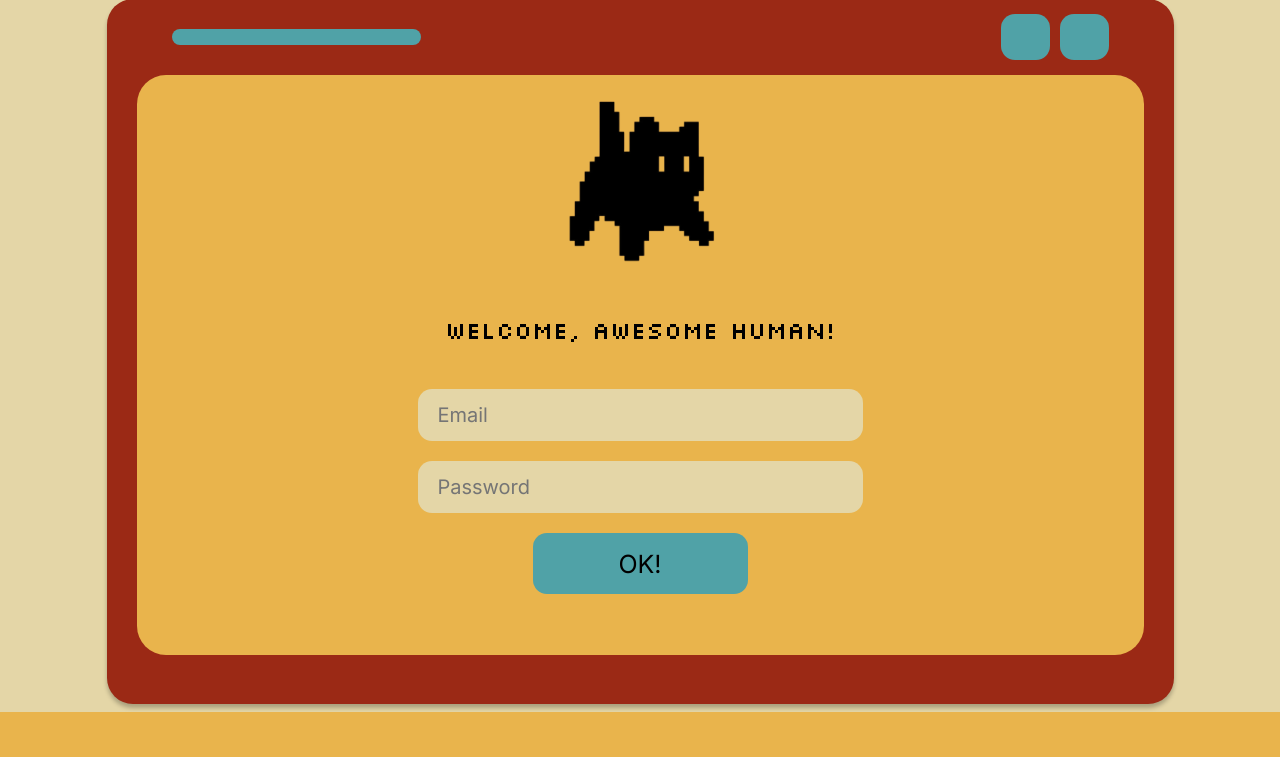
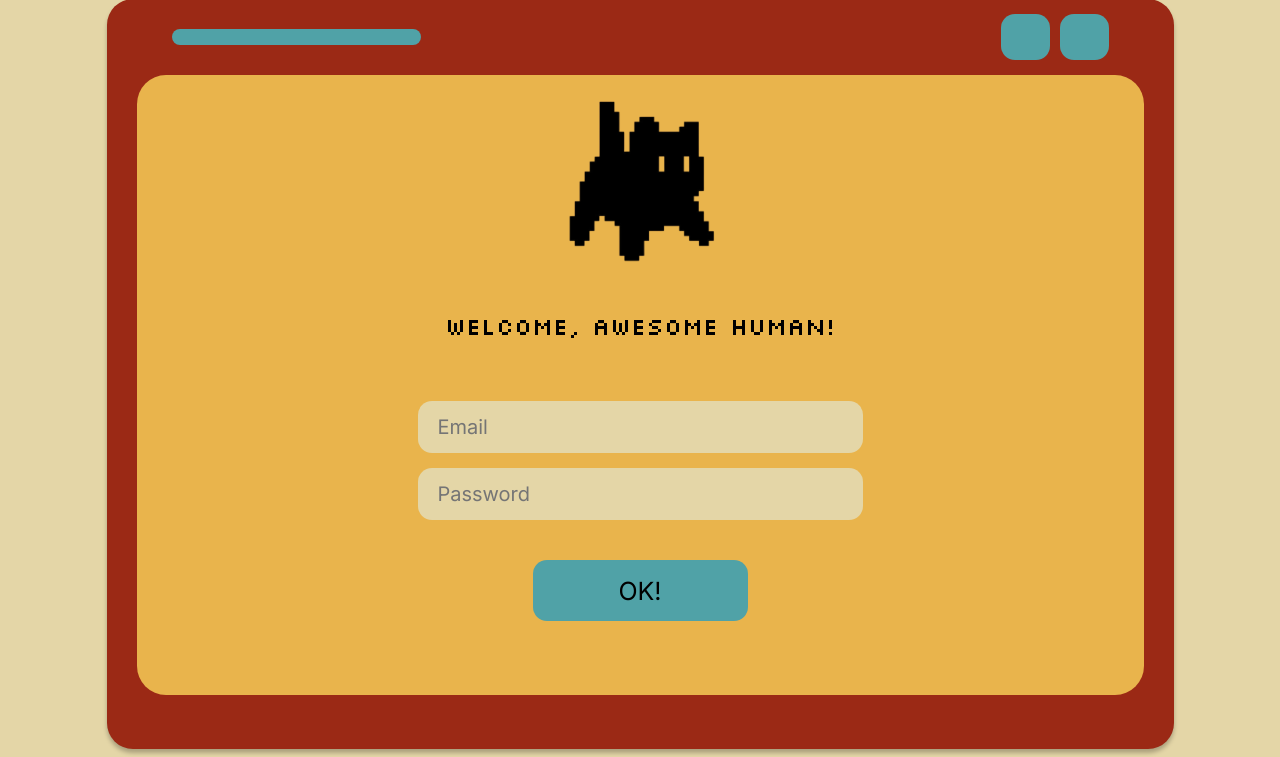
Before and after one commit to maykaila/it3103a-todo, a PHP site: page /signin.html in a window 1280 px wide. Shown: the part 101-858 px from the top of the page. Before the commit the page ends 813 px from the top, so only its background shows below. Run offline with PHP 8.4, Linux system fonts and the light colour scheme.

Commit message:
updated signin, signup, and style.css

```diff
--- a/signin.html
+++ b/signin.html
@@ -19,12 +19,12 @@
                 <div class="inputs">
 
                     <img src="images used/mainCat.png" alt="black pixelated cat">
-                    <p>WELCOME, AWESOME HUMAN!</p>
+                    <p class="p1">WELCOME, AWESOME HUMAN!</p>
 
                     <input type="email" name="" id="" placeholder="Email">
-                    <input type="password" name="" id="" placeholder="Password">
+                    <input class="input1" type="password" name="" id="" placeholder="Password">
 
-                    <button type="submit">OK!</button>
+                    <button  class="b1" type="submit">OK!</button>
 
                 </div>
             </div>
--- a/style.css
+++ b/style.css
@@ -15,7 +15,7 @@ center{
 
 .outer_box{
     width: 1067px;
-    height: 705px;
+    height: 750px;
     flex-shrink: 0;
     border-radius: 26px;
     top: 159px;
@@ -76,7 +76,7 @@ center{
     display: flex;
     justify-content: center;
     width: 1007px;
-    height: 580px;
+    height: 620px;
     flex-shrink: 0;
     top: 259px;
     left: 216px;
@@ -86,7 +86,7 @@ center{
 
 .inputs{
     display: flex;
-    gap: 20px;
+    gap: 10px;
     flex-direction: column;
     align-items: center;
 }
@@ -119,6 +119,10 @@ input{
     color: rgba(0, 0, 0, 0.50);
 }
 
+.input1{
+    margin-top: 5px;
+}
+
 p{
     width: 398;
     height: 31;
@@ -131,6 +135,11 @@ p{
     font-style: normal;
     font-weight: 400;
     line-height: normal;
+}
+
+.p1{
+    margin-bottom: 50px;
+    margin-top: 30px;
 }
 
 button{
@@ -149,3 +158,7 @@ button{
     font-weight: 400;
     line-height: normal;
 }
+
+.b1{
+    margin-top: 30px;;
+}
```
Also changed, not shown: singup.html (+6 -2 lines).
